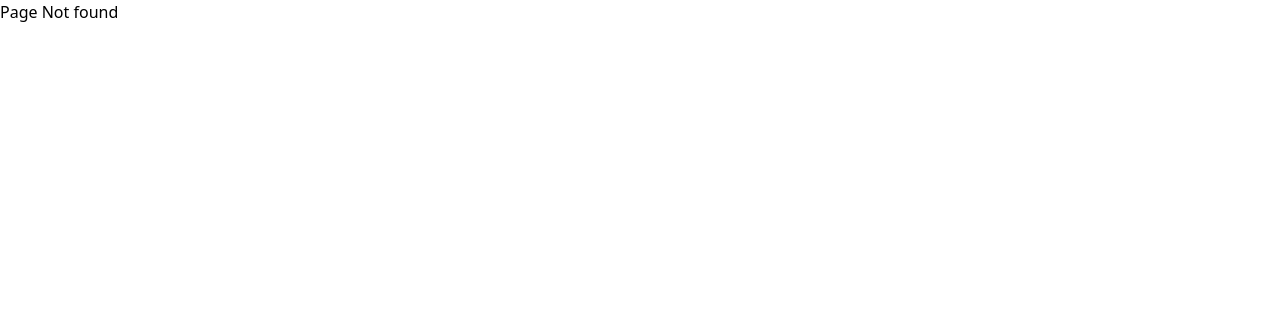
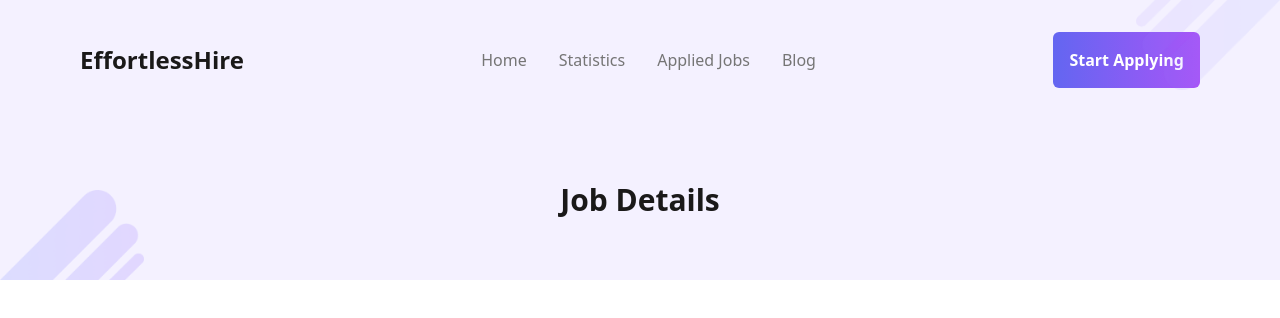
Before and after one commit to Rownokzahan/effortless-hire, a React (Vite) app: page /job-details/1 in a window 1280 px wide. Before the commit this address had no page. Shown: the top 318 px of the page. Built offline with nearby package versions, Linux system fonts and the light colour scheme.

Commit message:
Create JobDetails component

```diff
--- /dev/null
+++ b/src/Loaders/JobDetailsLoader.js
@@ -0,0 +1,7 @@
+export const JobDetailsLoader = async(id) => {
+    const res = await fetch(`/jobs.json`)
+    const jobs = await res.json()
+
+    const jobDetails = jobs.find(job => job.id === parseInt(id))
+    return jobDetails
+}
--- a/src/components/Header.jsx
+++ b/src/components/Header.jsx
@@ -13,7 +13,7 @@ const Header = () => {
                 EffortlessHire
             </Link>
 
-            {!openNavLink && <RxHamburgerMenu onClick={() => setOpenNavLink(true)} className='w-6 h-6 absolute right-8 top-8 md:hidden' />}
+            {!openNavLink && <RxHamburgerMenu onClick={() => setOpenNavLink(true)} className='w-6 z-10 h-6 absolute right-8 top-8 md:hidden' />}
 
             <div className={`menu ${openNavLink ? 'flex' : 'hidden'}`}>
                 <RxCross1 onClick={() => setOpenNavLink(false)} className="w-6 h-6 absolute right-2 top-2 md:hidden" />
--- a/src/components/Job.jsx
+++ b/src/components/Job.jsx
@@ -1,5 +1,6 @@
 import React from 'react';
 import { HiOutlineLocationMarker, HiOutlineCurrencyDollar } from "react-icons/hi";
+import { Link } from 'react-router-dom';
 
 const Job = ({job}) => {
 
@@ -20,7 +21,9 @@ const Job = ({job}) => {
                 <p className='flex items-center'><HiOutlineLocationMarker className='text-xl mr-1' />{location}</p>
                 <p className='flex items-center'><HiOutlineCurrencyDollar className='text-xl mr-1' /> Salary : {salary}</p>
             </div>
-            <button onClick={()=> console.log(id)} className='btn-primary mt-4'>View Details</button>
+
+            <Link to={`/job-details/${id}`}><button className='btn-primary mt-4'>View Details</button></Link>
+
         </div>
     );
 };
--- /dev/null
+++ b/src/components/JobDetails.jsx
@@ -0,0 +1,20 @@
+import React from 'react';
+import { useLoaderData } from 'react-router-dom';
+
+const JobDetails = () => {
+
+    const jobDetail = useLoaderData()
+    console.log(jobDetail);
+
+    return (
+        <>
+            <div className="px-2 md:px-10 lg:px-20 h-40 bg-ui-light text-ui-dark relative flex items-center justify-center" >
+                <img className='absolute -top-44 md:-top-[120px] right-0 w-36' src="/images/banner-part1.png" alt="" />
+                <img className='absolute bottom-0 left-0 w-36' src="/images/banner-part2.png" alt="" />
+                <h2 className='text-3xl font-bold align-middle'>Job Details</h2>
+            </div>
+        </>
+    );
+};
+
+export default JobDetails;
--- a/src/index.css
+++ b/src/index.css
@@ -22,5 +22,5 @@
 }
 
 .menu {
-    @apply text-ui-light-gray absolute top-32 bg-white w-9/12 flex-col gap-4 mt-4 p-4 md:static md:bg-transparent md:w-auto md:flex md:flex-row md:items-center md:gap-8 md:mt-0 md:p-0
+    @apply text-ui-light-gray absolute top-32 bg-white w-9/12 flex-col gap-4 mt-4 p-4 md:static md:bg-transparent md:w-auto md:flex md:flex-row md:items-center md:gap-8 md:mt-0 md:p-0 z-10
 }
--- a/src/main.jsx
+++ b/src/main.jsx
@@ -5,18 +5,26 @@ import './index.css'
 import { RouterProvider, createBrowserRouter } from 'react-router-dom'
 import Home from './components/Home'
 import { JobCategoryAndJobsLoader } from './Loaders/JobCategoryAndJobsLoader'
+import JobDetails from './components/JobDetails'
+import { JobDetailsLoader } from './Loaders/JobDetailsLoader'
 
 const router = createBrowserRouter([
   {
     path: '/',
     element: <App />,
-    errorElement: <div>Page Not found</div>,
+    // errorElement: <div>Page Not found</div>,
     children: [
       {
         path: '/',
         element: <Home />,
         loader: JobCategoryAndJobsLoader,
-      }
+      },
+
+      {
+        path: '/job-details/:id',
+        element: <JobDetails />,
+        loader: ({ params }) => JobDetailsLoader(params.id)
+      },
     ]
   }
 ])
```
Also changed, not shown: public/images/banner-part1.png (added), public/images/banner-part2.png (added).
